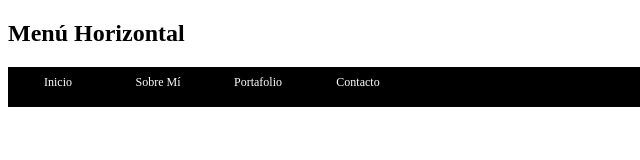
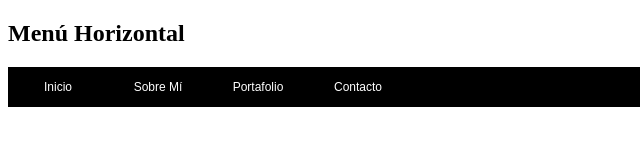
Before and after one commit to NishiAicchi/menu-horizontal, a plain HTML site: page index.html in a window 1280 px wide. Shown: the full height of the page, 0-640 px from the left. Drawn offline with Linux system fonts and the light colour scheme.

Commit message:
CSS actualizado

```diff
--- a/css/main.css
+++ b/css/main.css
@@ -2,7 +2,7 @@
     padding: 0;
     margin: 0;
     background-color: black;
-    line-height: 30px;
+    line-height: 40px;
     overflow: auto;
 }
 
@@ -12,13 +12,15 @@ li {
     width: 100px;
     height: 40px;
     text-align: center;
-    font-family: ;
+    list-style: none;
+    font-family: 'Arial', sans-serif;
     font-size: 12px;
 }
 
 a {
     display: block;
     text-decoration: none;
+    height: 40px;
     color: white;
 }
 
```
